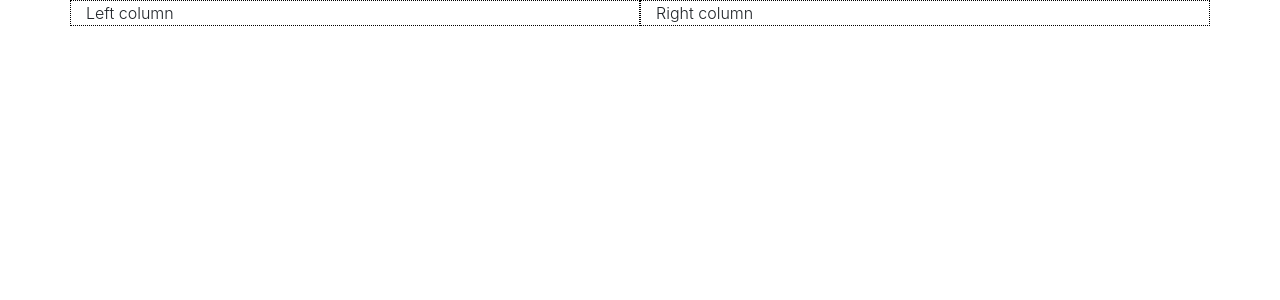
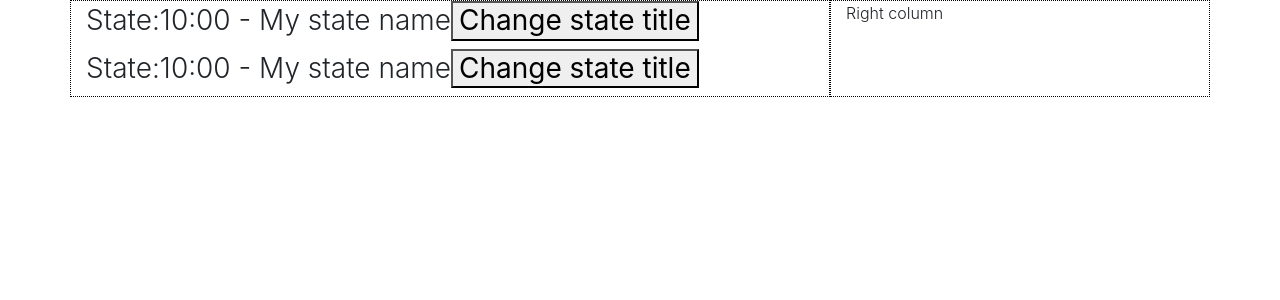
Before and after one commit to myexistance/argenda, a React (Create React App) app: page / in a window 1280 px wide. Shown: the top 300 px of the page. Built offline with nearby package versions, Linux system fonts and the light colour scheme.

Commit message:
changing the shedule by using setState() on the button

```diff
--- a/src/index.js
+++ b/src/index.js
@@ -14,12 +14,41 @@ class App extends Component {
       <React.Fragment>
       <MDBContainer>
       <MDBRow>
-        <MDBCol lg="6">Left column</MDBCol>
-        <MDBCol lg="6">Right column</MDBCol>
+        <MDBCol md="8">
+        <Event title="Meeting with John" time="10:00" />
+        <Event title="Meeting with Joon" time="10:00"/>
+        </MDBCol>
+        <MDBCol md="4">Right column</MDBCol>
         </MDBRow>
       </MDBContainer>
       </React.Fragment>
     );
     }
 }
+
+class Event extends Component {
+    state = {
+      time: "10:00",
+      title: "My state name"
+    };
+    render() {
+    return (
+      <React.Fragment>
+        {/* This is genarated from state */}
+        <h3>
+          State:
+          {this.state.time} - {this.state.title}
+          <button
+            onClick={() => {
+              this.setState({ title: "Me NEW state title" });
+              console.log(this.state.title);
+            }}
+          >
+            Change state title
+          </button>
+        </h3>
+      </React.Fragment>
+    );
+  }
+  }
 ReactDOM.render(<App />, document.getElementById("root"));
```
